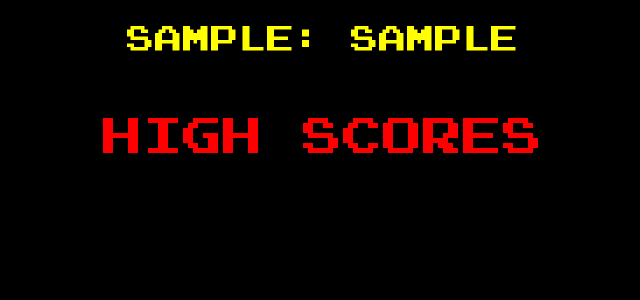
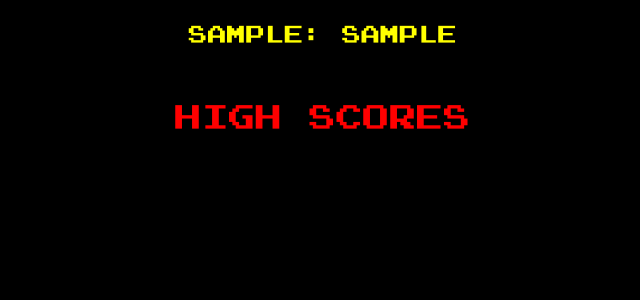
Before and after one commit to jkadin/twitch_bot, a Django app: template pitrcade_django/pitrcade/templates/pitrcade/scoreboard.html in a window 1280 px wide. Shown: the top 300 px of the page, without its empty margins (317-957 px from the left). Run offline with Django 3.2, Linux system fonts and the light colour scheme; the template is opened without the code that fills it: values that come from a table or form of the project are taken from there, others are empty; tables that the repository leaves empty hold one stand-in row (values such as "Sample post"); some libraries are stand-ins or nearby versions.

Commit message:
Modify scoreboard to respond to screen width

```diff
--- a/pitrcade_django/pitrcade/static/pitrcade/css/scoreboard.css
+++ b/pitrcade_django/pitrcade/static/pitrcade/css/scoreboard.css
@@ -7,12 +7,15 @@
 
 h1 {
   color: red;
+  font-size: 2.1vw;
 }
 
 h2 {
   color: blue;
+  font-size: 1.7vw;
 }
 
 h3 {
   color: yellow;
+  font-size: 1.5vw;
 }
```
